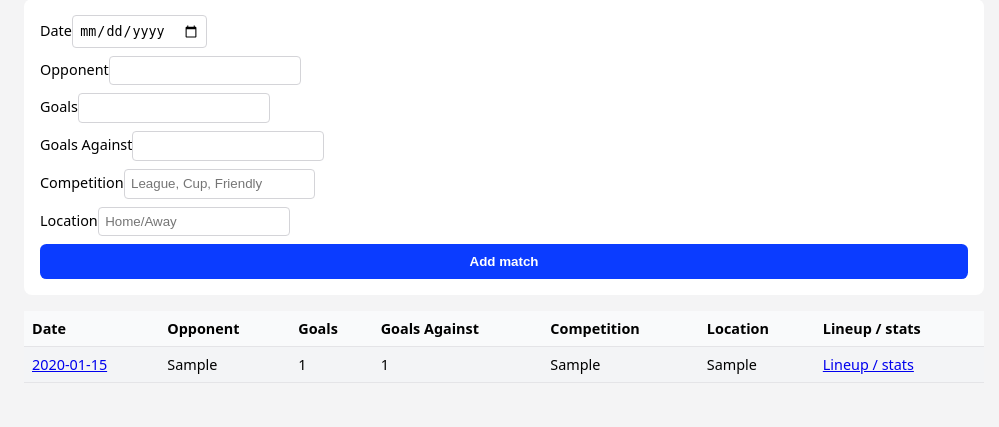
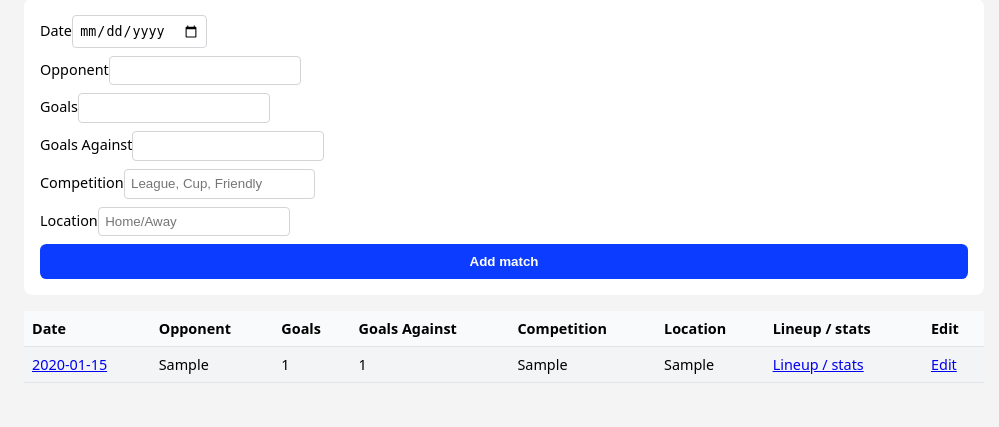
Before and after one commit to basten-leeftink/football_stats_app, a Flask app: page /matches in a window 1280 px wide. Shown: the part 135-562 px from the top of the page, without its empty margins (136-1135 px from the left). Run offline with Flask 3, Linux system fonts and the light colour scheme; tables that the repository leaves empty hold one stand-in row (values such as "Sample post"); some libraries are stand-ins or nearby versions.

Commit message:
Also editable in matches

```diff
--- a/app.py
+++ b/app.py
@@ -504,28 +504,25 @@ def training_attendance(training_id):
 def edit_match(match_id):
     db = g.db
     match = db.get(Match, match_id)
+
     if match is None:
         return f"Match {match_id} not found", 404
 
     if request.method == "POST":
-        # Update fields from form
         match.date = request.form["date"]
         match.opponent = request.form["opponent"]
-        match.competition = request.form.get("competition", "")
-        match.location = request.form.get("location", "")
+        match.competition = request.form.get("competition", "").strip()
+        match.location = request.form.get("location", "").strip()
 
-        goals = request.form.get("goals")
-        goals_against = request.form.get("goals_against")
+        goals = request.form.get("goals", "").strip()
+        goals_against = request.form.get("goals_against", "").strip()
 
-        match.goals = int(goals) if goals and goals.isdigit() else None
-        match.goals_against = (
-            int(goals_against) if goals_against and goals_against.isdigit() else None
-        )
+        match.goals = int(goals) if goals else None
+        match.goals_against = int(goals_against) if goals_against else None
 
-        # g.db is committed in teardown_request, so we just redirect
+        # Your teardown_request function commits g.db automatically.
         return redirect(url_for("matches"))
 
-    # GET: show form prefilled with existing match
     return render_template("match_edit.html", match=match)
 
 if __name__ == "__main__":
--- a/templates/matches.html
+++ b/templates/matches.html
@@ -21,6 +21,7 @@
       <th>Competition</th>
       <th>Location</th>
       <th>Lineup / stats</th>
+      <th>Edit</th>
     </tr>
   </thead>
   <tbody>
@@ -40,6 +41,12 @@
           Lineup / stats
         </a>
       </td>
+      <td>
+        <a class="button-secondary"
+           href="{{ url_for('edit_match', match_id=m.id) }}">
+          Edit
+        </a>
+      </td>
     </tr>
     {% endfor %}
   </tbody>
```
Also changed, not shown: static/favcon.png (added).
